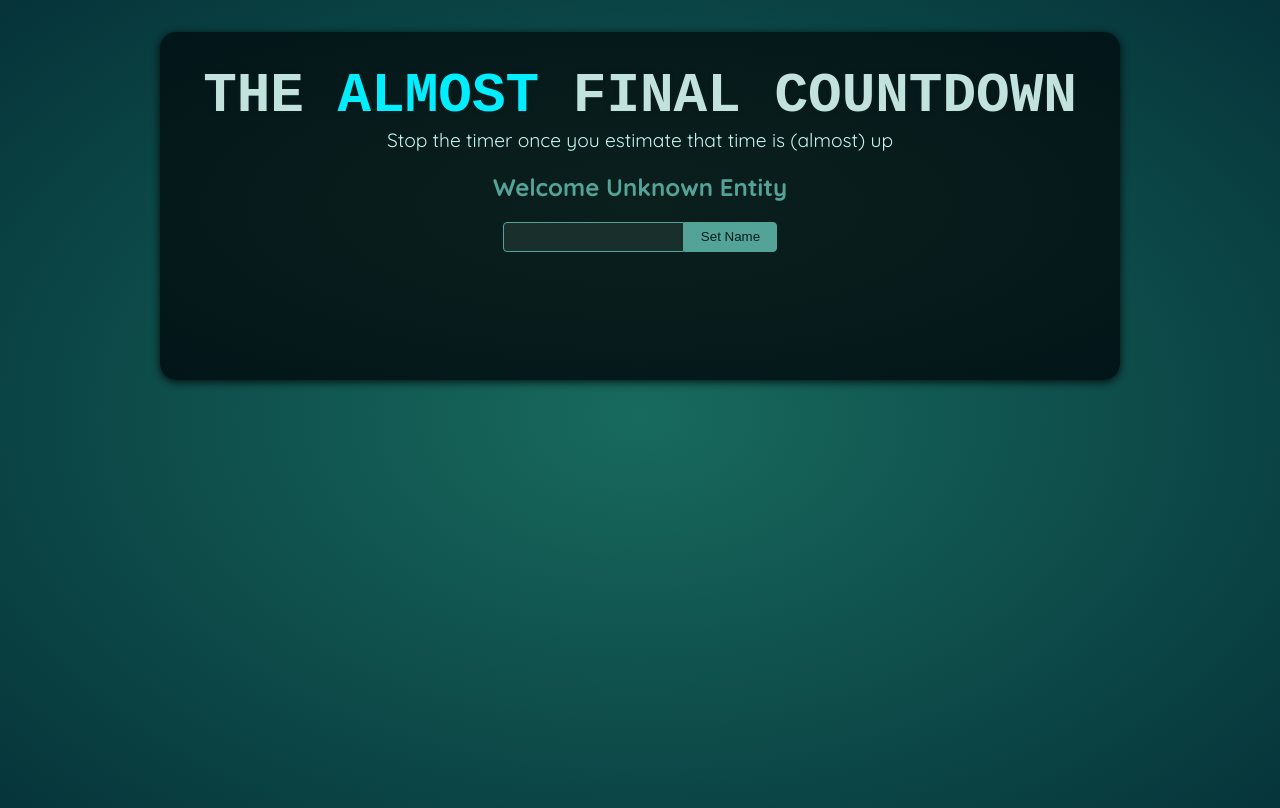
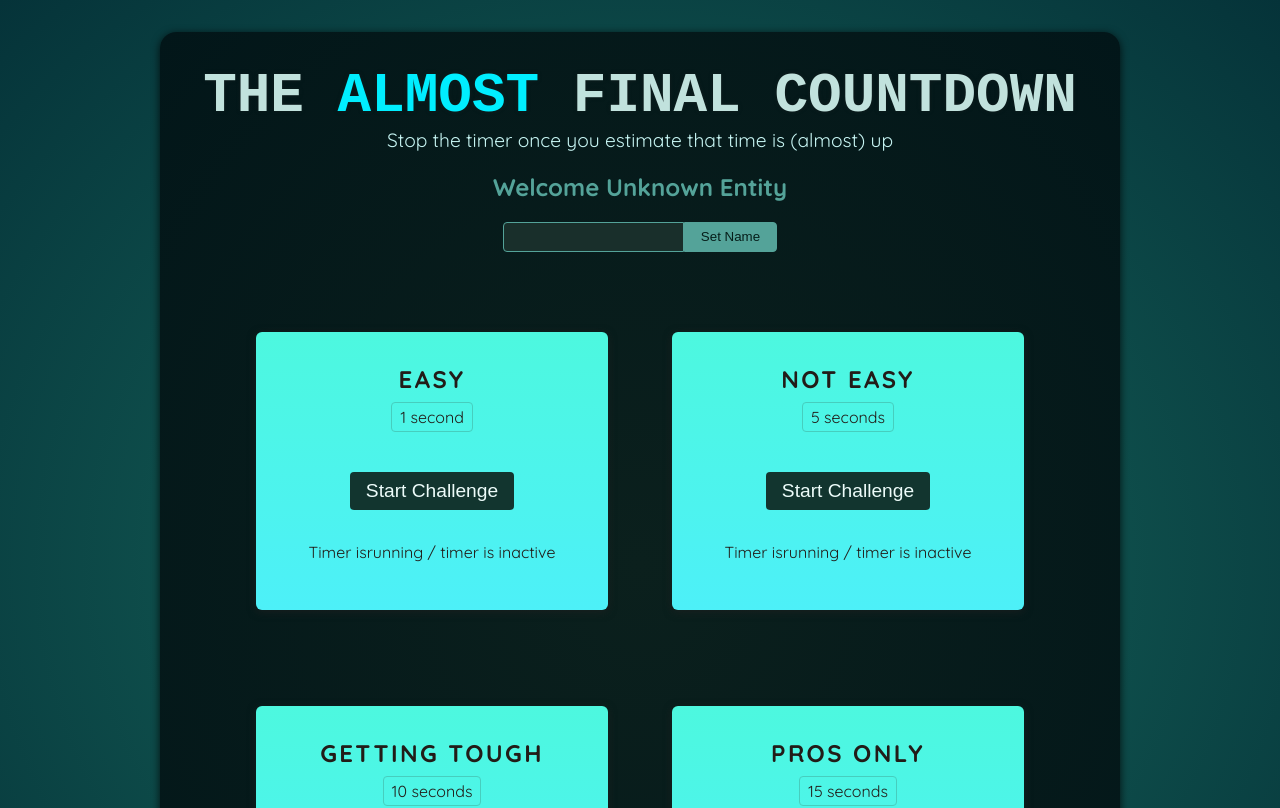
Before and after one commit to TechTirth/ReactionTime-Game, a React (Vite) app: page / in a window 1280 px wide. Shown: the top 808 px of the page. Built offline with nearby package versions, Linux system fonts and the light colour scheme; a web font is replaced by a local one.

Commit message:
adding challenges in demo project

```diff
--- a/src/App.jsx
+++ b/src/App.jsx
@@ -1,10 +1,16 @@
 import Player from './components/Player.jsx';
+import TimerChallenge from './components/TimerChallenge.jsx';
 
 function App() {
   return (
     <>
       <Player />
-      <div id="challenges"></div>
+      <div id="challenges">
+        <TimerChallenge title="Easy" targetTime={1}/>
+        <TimerChallenge title="Not Easy" targetTime={5}/>
+        <TimerChallenge title="Getting Tough" targetTime={10}/>
+        <TimerChallenge title="Pros Only" targetTime={15}/>
+      </div>
     </>
   );
 }
--- /dev/null
+++ b/src/components/TimerChallenge.jsx
@@ -0,0 +1,16 @@
+const TimerChallenge = ({ title, targetTime }) => {
+  return (
+    <section className="challenge">
+      <h2>{title}</h2>
+      <p className="challenge-time">
+        {targetTime} second{targetTime > 1 ? "s" : ""}
+      </p>
+      <p>
+        <button>Start Challenge</button>
+      </p>
+      <p className="">Timer isrunning / timer is inactive</p>
+    </section>
+  );
+};
+
+export default TimerChallenge;
```
